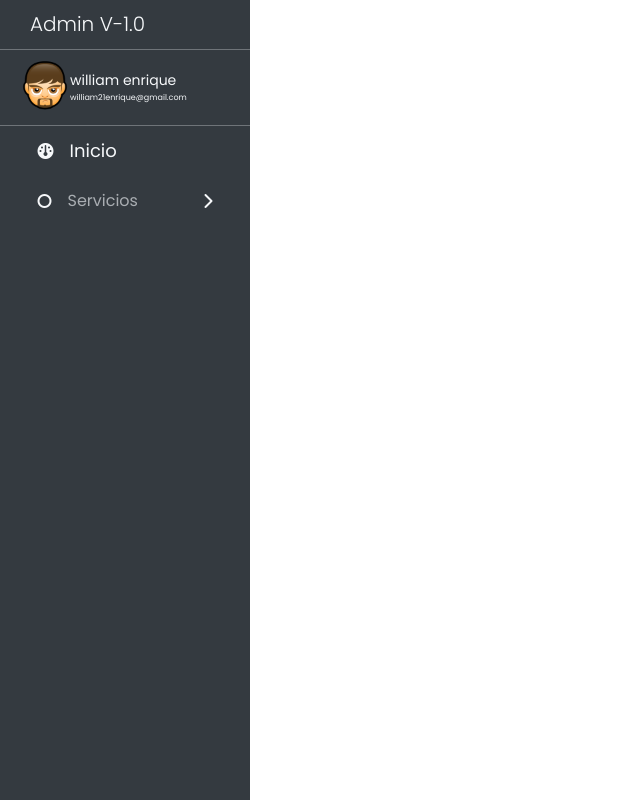
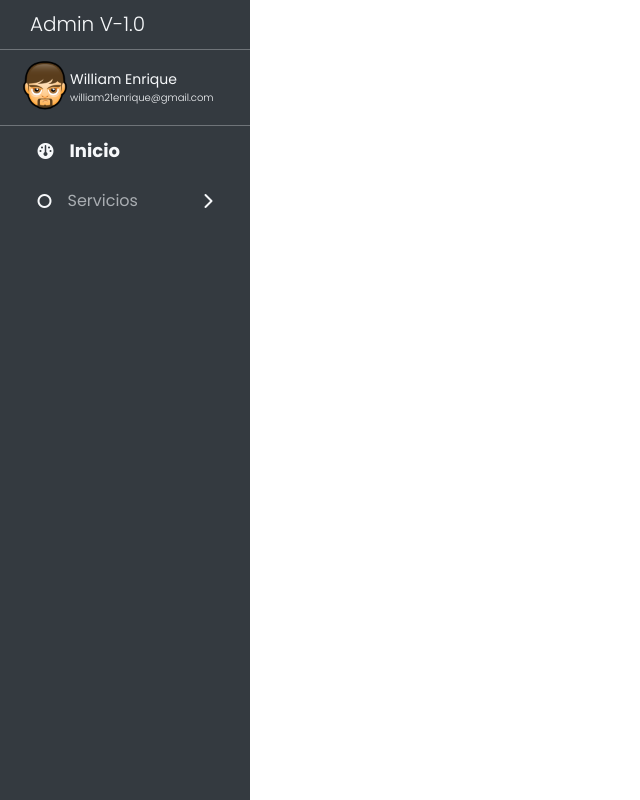
Before and after one commit to williamenrique/Panel, a PHP site: page / in a window 1280 px wide. Shown: the whole page, without its empty margins (0-640 px from the left). Run offline with PHP 8.4, Linux system fonts and the light colour scheme; some libraries are stand-ins or nearby versions.

Commit message:
menu incorrecto

```diff
--- a/src/css/style.css
+++ b/src/css/style.css
@@ -64,10 +64,13 @@ body {
 .nav .content-head .nav-info .nav-dat-info .info-name {
   font-size: 14px;
   margin-bottom: 5px;
+  text-transform: capitalize;
 }
 
 .nav .content-head .nav-info .nav-dat-info .info-email {
-  font-size: 8px;
+  font-size: 10px;
+  font-weight: 300;
+  text-transform: lowercase;
 }
 
 .nav__link {
@@ -117,6 +120,7 @@ body {
 .link_active {
   color: #f6f8fa;
   font-size: 18px;
+  font-weight: 700;
 }
 
 .arrow .list__arrow {
--- a/src/css/style.scss
+++ b/src/css/style.scss
@@ -66,9 +66,12 @@ body{
 				.info-name{
 					font-size: 14px;
 					margin-bottom: 5px;
+					text-transform: capitalize;
 				}
 				.info-email{
-					font-size: 8px;
+					font-size: 10px;
+					font-weight: 300;
+					text-transform: lowercase;
 				}
 			}
 		}
@@ -115,6 +118,7 @@ body{
 .link_active{
 	color: $white;
 	font-size: 18px;
+	font-weight: 700;
 }
 .arrow .list__arrow{
 	transform: rotate(90deg);
```
Also changed, not shown: 1 other file.
